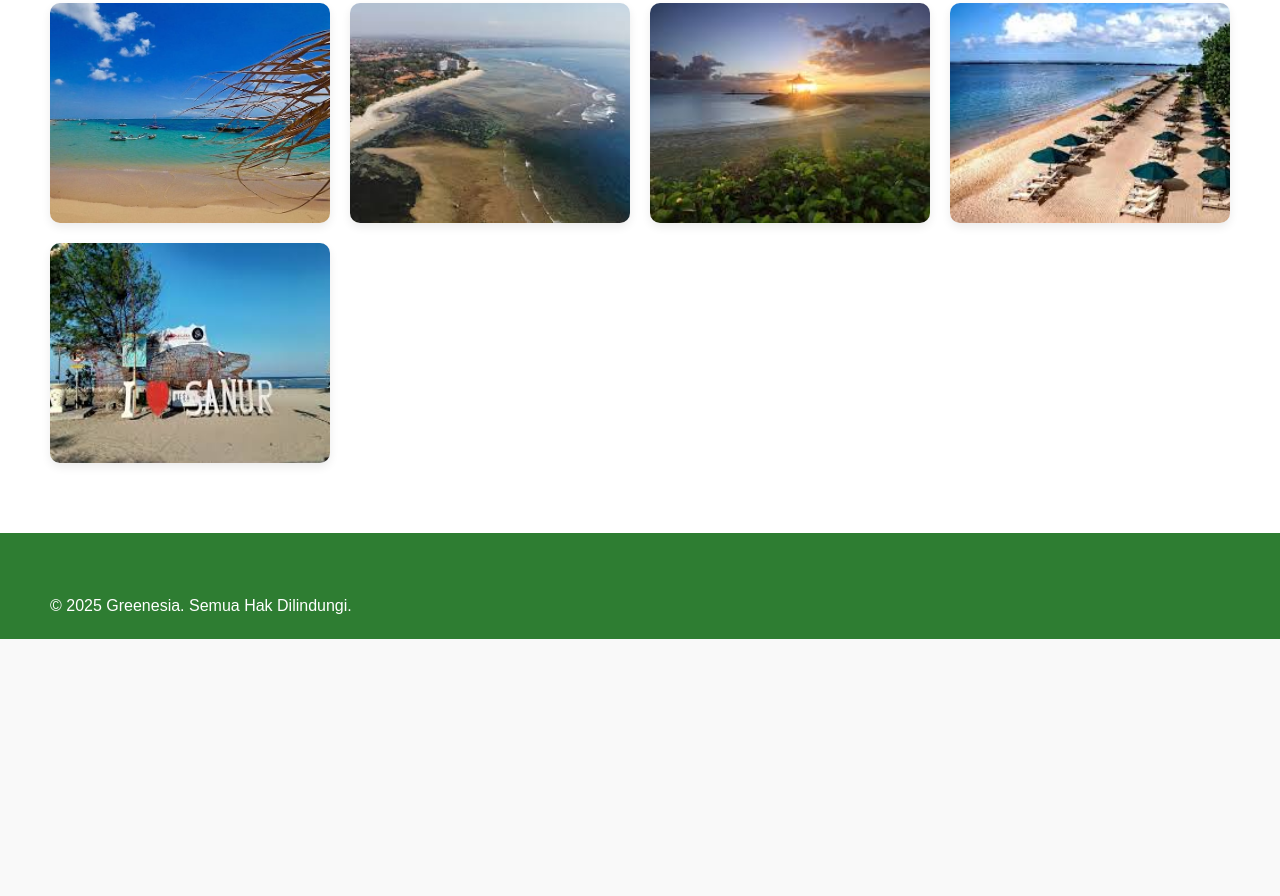
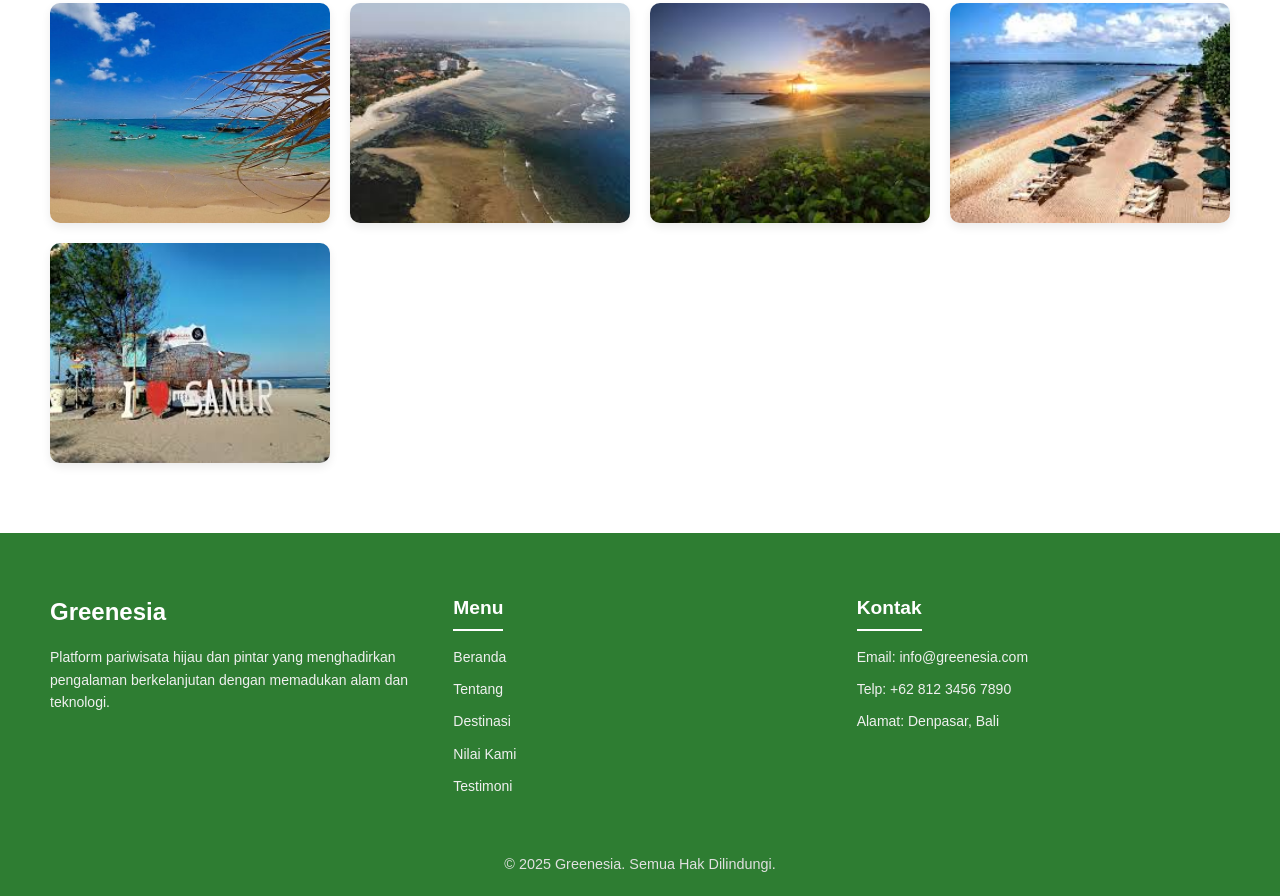
Before and after one commit to mrizzzz97/pnb-20205-bali, a plain HTML site: page sanur.html in a window 1280 px wide. Shown: the part 2436-3332 px from the top of the page. Before the commit the page ends 3075 px from the top, so only its background shows below. Drawn offline with Linux system fonts and the light colour scheme; files whose address does not match are found by name; a web font is replaced by a local one.

Commit message:
update footer at produk

```diff
--- a/sanur.html
+++ b/sanur.html
@@ -96,8 +96,45 @@
 
   <!-- FOOTER -->
   <footer>
-    <p>© 2025 Greenesia. Semua Hak Dilindungi.</p>
+    <div class="footer-container">
+      <!-- Brand -->
+      <div class="footer-col">
+        <h3>Greenesia</h3>
+        <p>
+          Platform pariwisata hijau dan pintar yang menghadirkan pengalaman
+          berkelanjutan dengan memadukan alam dan teknologi.
+        </p>
+      </div>
+
+      <!-- Menu -->
+      <div class="footer-col">
+        <h4>Menu</h4>
+        <ul>
+          <li><a href="index.html#beranda">Beranda</a></li>
+          <li><a href="index.html#tentang">Tentang</a></li>
+          <li><a href="index.html#destinasi">Destinasi</a></li>
+          <li><a href="index.html#nilai">Nilai Kami</a></li>
+          <li><a href="index.html#testimoni">Testimoni</a></li>
+        </ul>
+      </div>
+
+      <!-- Kontak -->
+      <div class="footer-col">
+        <h4>Kontak</h4>
+        <ul>
+          <li>Email: info@greenesia.com</li>
+          <li>Telp: +62 812 3456 7890</li>
+          <li>Alamat: Denpasar, Bali</li>
+        </ul>
+      </div>
+    </div>
+
+    <!-- Bottom -->
+    <div class="footer-bottom">
+      <p>© 2025 Greenesia. Semua Hak Dilindungi.</p>
+    </div>
   </footer>
+
 
   <script src="asset/js/script.js"></script>
 </body>
```
Also changed, not shown: batur.html (+37 -1 lines), index.html (+3 -2 lines), mangrove.html (+37 -1 lines), penglipuran.html (+37 -1 lines).
